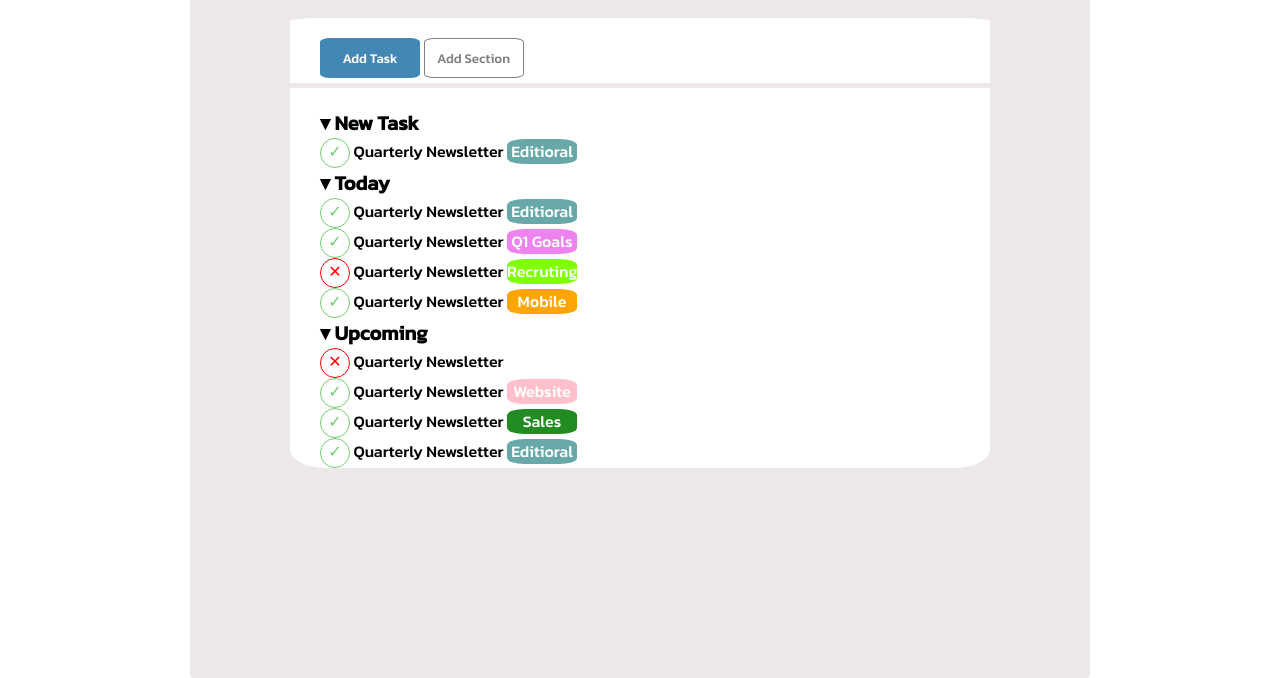
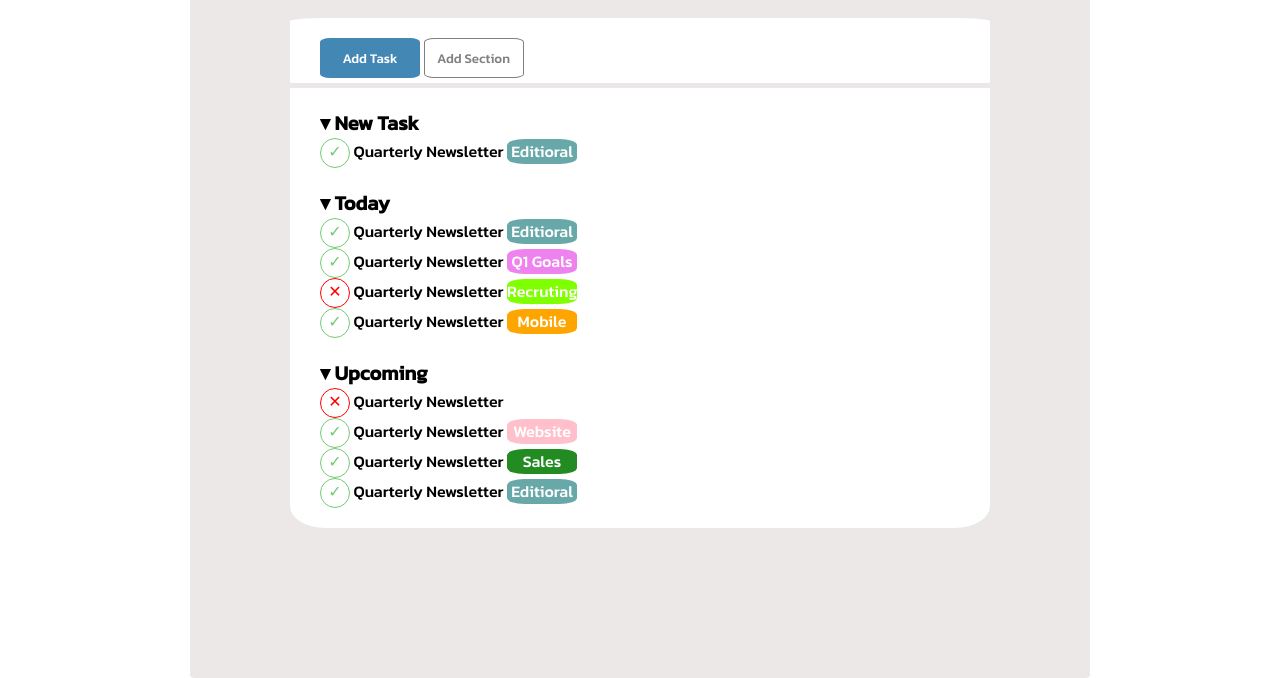
Before and after one commit to FraBona/html-css-toboolist, a plain HTML site: page index.html in a window 1280 px wide. Shown: the part 126-804 px from the top of the page. Drawn offline with Linux system fonts and the light colour scheme.

Commit message:
commit-correcction2.0

```diff
--- a/css/main.css
+++ b/css/main.css
@@ -157,3 +157,7 @@ ul, li{
 .sales{
   background-color: forestgreen;
 }
+
+.task-group{
+  padding-bottom: 20px;
+}
--- a/index.html
+++ b/index.html
@@ -23,7 +23,7 @@
 
       <div class="container tasks">
 
-        <section>
+        <section class="task-group">
           <strong class="subtitle">&dtrif; New Task</strong>
           <ul>
             <li><span class="special-character">&check;</span> Quarterly Newsletter
@@ -32,7 +32,7 @@
           </ul>
         </section>
 
-        <section>
+        <section class="task-group">
           <strong class="subtitle">&dtrif; Today</strong>
           <ul>
             <li><span class="special-character">&check;</span> Quarterly Newsletter
@@ -50,7 +50,7 @@
           </ul>
         </section>
 
-        <section>
+        <section class="task-group">
           <strong class="subtitle">&dtrif; Upcoming</strong>
           <ul>
             <li><span class="special-character error">&#10005;</span> Quarterly Newsletter</li>
```
